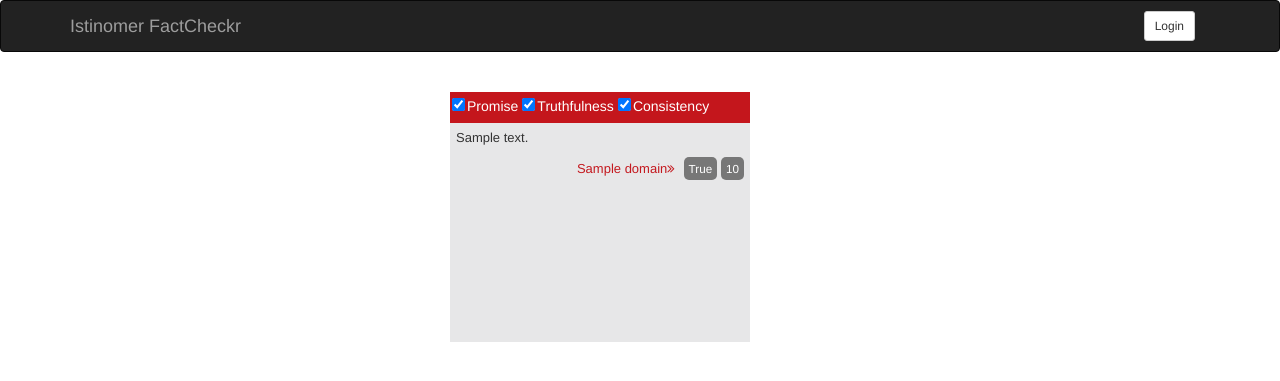
After one commit to crtarsorg/istinomer-proveri-me, a Flask app: page /test in a window 1280 px wide. The commit adds this page. Shown: the top 381 px of the page. Run offline with Flask 2, Linux system fonts and the light colour scheme; a database or web service that is not in the repository returns one stand-in record (values such as "Sample title"); parts of the project's set-up code (start-up, migrations or seed data) failed here and were passed over; some libraries are stand-ins or nearby versions.

Commit message:
#4 Implement admin operations to manage factcheck requests

```diff
--- a/api/app/__init__.py
+++ b/api/app/__init__.py
@@ -26,9 +26,11 @@ def create_app():
     #Import blueprint modules
     from app.mod_main.views import mod_main
     from app.mod_api.views import mod_api
+    from app.mod_admin.views import mod_admin
 
     app.register_blueprint(mod_main)
     app.register_blueprint(mod_api)
+    app.register_blueprint(mod_admin)
 
     #Initialize the app to work with MongoDB
     mongo.init_app(app, config_prefix='MONGO')
@@ -54,6 +56,7 @@ def load_config(app):
     config.read(config_filepath)
 
     app.config['SERVER_PORT'] = config.get('Application', 'SERVER_PORT')
+    app.config['SECRET_KEY'] = config.get('Application', 'SECRET_KEY')
     app.config['MONGO_DBNAME'] = config.get('Mongo', 'DB_NAME')
 
     # Logging path might be relative or starts from the root.
--- a/api/app/mod_main/views.py
+++ b/api/app/mod_main/views.py
@@ -1,10 +1,27 @@
-from flask import Blueprint
-from flask import render_template
+from flask import Blueprint, render_template, request, redirect, url_for
 from app import mongo_utils
+from app.forms.form import AdminForm
 
-mod_main= Blueprint('main', __name__, url_prefix='/')
+mod_main = Blueprint('main', __name__)
+
 
 @mod_main.route('/', methods=['GET'])
 def index():
     factcheck_requests = mongo_utils.find()
-    return render_template('mod_main/index.html', factcheck_requests=factcheck_requests)
+    form = AdminForm()
+    return render_template('mod_main/index.html', factcheck_requests=factcheck_requests, form=form)
+
+
+@mod_main.route('/test', methods=['GET'])
+def result():
+    factcheck_requests = mongo_utils.get_last_entries()
+    return render_template('mod_main/test.html', factcheck_requests=factcheck_requests)
+
+
+@mod_main.route('/edit', methods=['POST'])
+def edit_params():
+    form = AdminForm(request.form)
+
+    mongo_utils.update_doc(form.data)
+
+    return redirect(url_for('main.index'))
--- a/api/app/templates/layout.html
+++ b/api/app/templates/layout.html
@@ -71,6 +71,14 @@
                     <span class="icon-bar"></span>
                 </button>
                 <a class="navbar-brand" href="{{ url_for('main.index') }}">Istinomer FactCheckr</a>
+
+            </div>
+            <div class="col-xs-2 pull-right" style="margin-top: 10px;">
+                {% if session.logged_in is not defined %}
+                    <a class="btn btn-sm btn-default pull-right" href="#loginModal" data-toggle="modal" data-target="#loginModal">Login</a>
+                {% else %}
+                    <a class="btn btn-sm btn-default pull-right" href="{{ url_for('admin.logout') }}">Logout</a>
+                {% endif %}
             </div>
         </div>
     </nav>
--- /dev/null
+++ b/api/app/templates/mod_main/test.html
@@ -0,0 +1,112 @@
+{% extends "layout.html" %}
+
+{% block style %}
+    <style>
+        .mainBox {
+            width: 300px;
+            height: 250px;
+            background-color: #e7e7e8;
+        }
+        .selectOptions {
+            width: 100%;
+            float: left;
+            background-color: #C4161C;
+        }
+        .classifications {
+            margin: 2px;
+            float: left;
+            display: block;
+        }
+        .classiLabels{
+           padding-left: 2px;
+            color: #FFFFFF;
+            font-weight: 500;
+        }
+        .stories {
+            height: 30%;
+            text-align: left;
+            display:block;
+            overflow:hidden !important;
+            text-overflow: ellipsis;
+        }
+        .MyStories{
+            overflow-y: scroll;
+            width: 100%;
+            height: 205px;
+        }
+        .itemText{
+            font-size: small;
+            white-space: nowrap;
+            overflow: hidden;
+            text-overflow: ellipsis;
+            -o-text-overflow: ellipsis;
+        }
+        .evalMark, .spanGrade {
+            height: 30%;
+            font-size: smaller;
+            text-decoration: none;
+            width: 60px;
+            border-radius: 5px;
+            background-color: #777;
+            color: white;
+        }
+        .spanLink, .spanLink:hover, .spanLink:active {
+            font-size: small;
+            text-decoration: none;
+            background-color: transparent;
+            color: #C4191F;
+        }
+        .spanLink:hover {
+            text-decoration: underline;
+            text-underline: #C4191F;
+        }
+    </style>
+{% endblock %}
+{% block script %}
+    <script>
+
+
+{#        var classifications = [];#}
+{#        $.getJSON(#}
+{#            "http://0.0.0.0:5000/api/fact-check/classifications",#}
+{#            {classifications: classifications},#}
+{#            function(resp){#}
+{#                alert(resp.toString());#}
+{#            }#}
+{#        );#}
+
+    </script>
+{% endblock %}
+{% block content %}
+<section class="container content-section text-center">
+    <div class="row col-xs-offset-4">
+        <div class="mainBox">
+            <div class="selectOptions">
+                <div class="classifications">
+                    <input type="checkbox"  class="classificationsType" id="promise" checked/><label class="classiLabels" for="promise" >Promise</label>
+                </div>
+                <div class="classifications">
+                    <input type="checkbox" class="classificationsType" id="truthfulness" checked/><label class="classiLabels" for="truthfulness" >Truthfulness</label>
+                </div>
+                <div class="classifications">
+                    <input type="checkbox" class="classificationsType" id="consistency" checked/><label class="classiLabels" for="consistency" >Consistency</label>
+                </div>
+            </div>
+            <hr>
+            <div class="MyStories">
+                {% for item in factcheck_requests %}
+                    <div class="stories" style="padding: 2%">
+                        <p class="itemText">{{ item.text }}</p>
+
+                        <div style="display: inline-block;float: right">
+                            <a class="spanLink" style="padding: 5px" href="{{ item.url }}" target="_blank">{{ item.domain }}<i class="fa fa-angle-double-right"></i></a>
+                            <span class="evalMark" style="padding: 5px">True</span>
+                            <span class="spanGrade" style="padding: 5px">10</span>
+                        </div>
+                    </div>
+                {% endfor %}
+            </div>
+        </div>
+    </div>
+</section>
+{% endblock %}
--- a/api/app/utils/mongo_utils.py
+++ b/api/app/utils/mongo_utils.py
@@ -1,3 +1,7 @@
+import pymongo
+from bson import ObjectId
+
+
 class MongoUtils():
 
     def __init__(self, mongo):
@@ -7,6 +11,39 @@ class MongoUtils():
     def insert(self, doc):
         self.mongo.db[self.collection_name].insert(doc)
 
+    def get_entries_for_classifications(self, classifications):
+        query = {
+            "classification": {
+                "$in": classifications
+            }
+        }
+        docs = self.mongo.db[self.collection_name].find(query).sort("date", pymongo.DESCENDING)
+
+        return list(docs)
+
+    def get_last_entries(self, query={}):
+
+        docs = self.mongo.db[self.collection_name].find(query).limit(20)
+
+        return docs
+
+    def update_doc(self, query=None):
+
+        self.mongo.db[self.collection_name].update(
+                {
+                    "_id": ObjectId(query['doc_id'])
+                },
+                {
+                    "$set": {
+                        "factChecked": query['evaluation_mark'],
+                        'grade': query['grade'],
+                        'classification': query['classification']
+                    }
+                }
+        )
+
     def find(self, query={}):
+
         docs = self.mongo.db[self.collection_name].find(query)
+
         return docs
--- a/api/requirements.txt
+++ b/api/requirements.txt
@@ -1,4 +1,7 @@
 Flask==0.10.1
+pymongo==2.8.0
 Flask-PyMongo==0.3.1
 Flask-Cors==2.1.2
 tldextract==1.7.4
+Flask-WTF==0.9.5
+Flask-Scrypt==0.1.0
```
Also changed, not shown: api/app/forms/form.py (added, +28 -0 lines), api/app/mod_admin/views.py (added, +46 -0 lines), api/app/mod_api/views.py (+26 -1 lines), api/app/templates/mod_main/index.html (+114 -7 lines), api/create_user.py (added, +45 -0 lines), chrome-ext/background.js (+7 -6 lines), api/__init__.py (added), api/app/forms/__init__.py (added), api/app/mod_admin/__init__.py (added), 4 other files.
